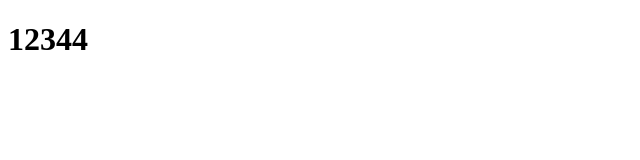
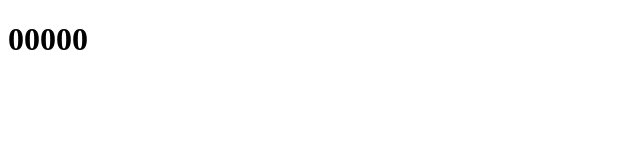
Before and after one commit to gonsakon/1107-1, a plain HTML site: page index.html in a window 1280 px wide. Shown: the full height of the page, 0-640 px from the left. Drawn offline with Linux system fonts and the light colour scheme.

Commit message:
Update index.html

```diff
--- a/index.html
+++ b/index.html
@@ -7,6 +7,6 @@
     <title>Document</title>
 </head>
 <body>
-    <h1>12344</h1>
+    <h1>00000</h1>
 </body>
 </html>
```
